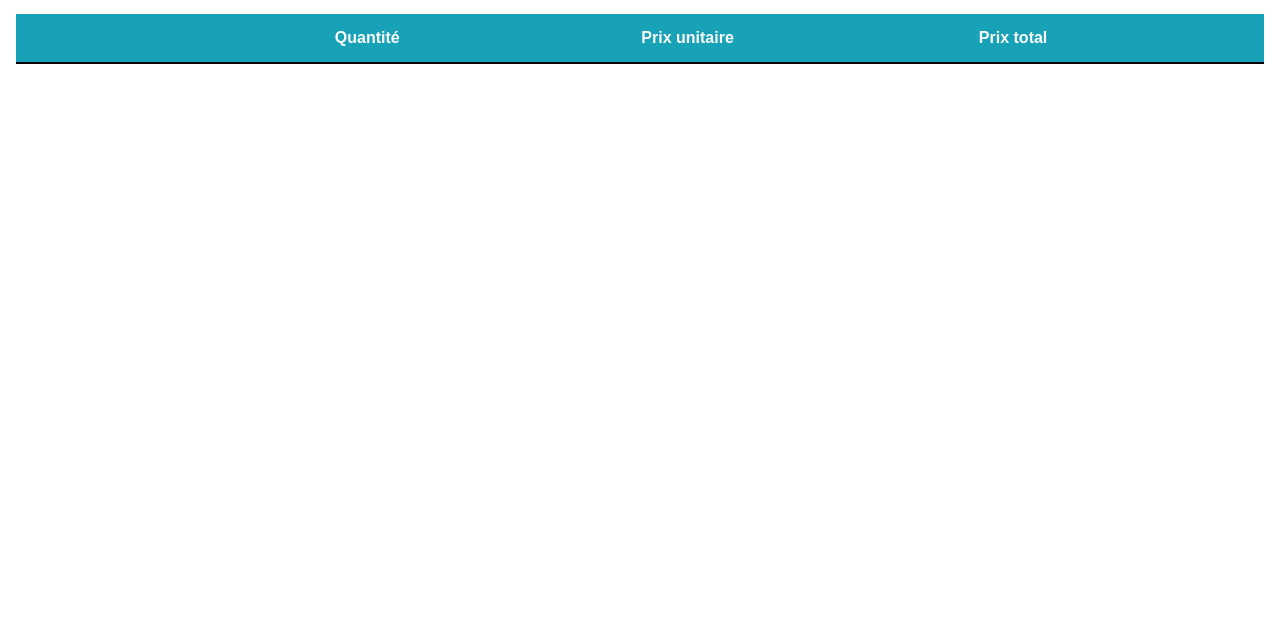
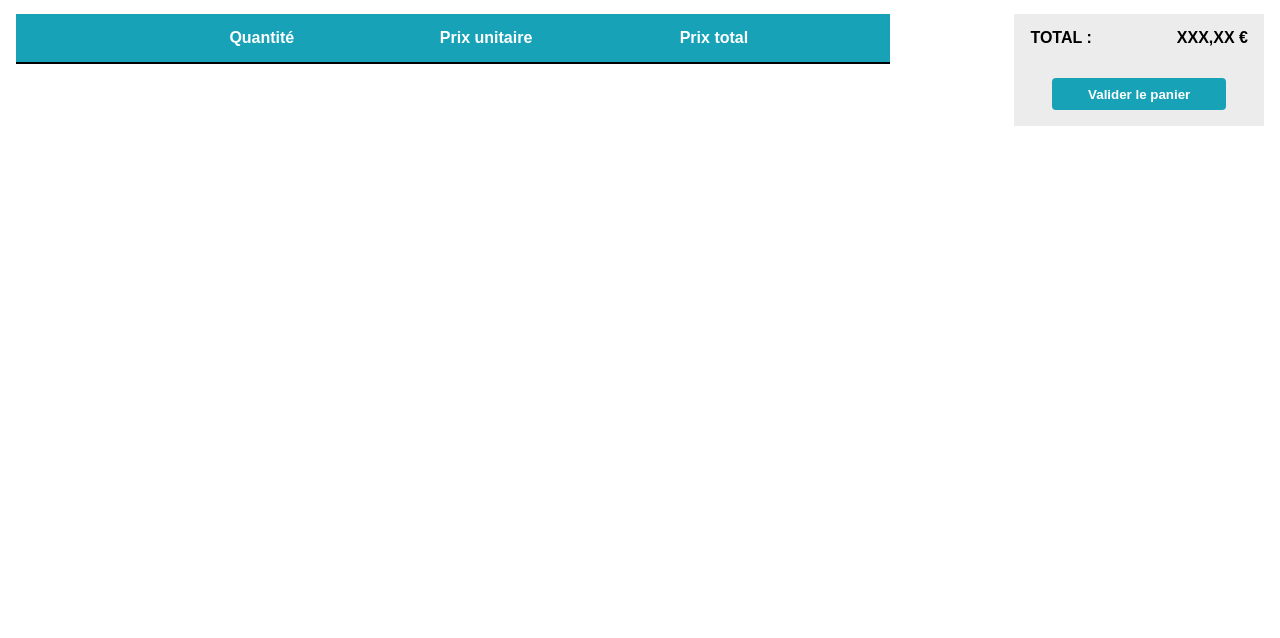
Before and after one commit to Liza-T-XLS/react-test-catalogue-panier, a React app: page /cart in a window 1280 px wide. Shown: the part 162-800 px from the top of the page. Built offline with nearby package versions, Linux system fonts and the light colour scheme.

Commit message:
Component: CartTotal

```diff
--- /dev/null
+++ b/src/components/Cart/CartTotal/cartTotal.scss
@@ -0,0 +1,25 @@
+.cartTotal {
+  position: absolute;
+  top: 0;
+  right: 0;
+  background-color: #ECECEC;
+  width: 20%;
+  height: 7rem;
+  padding: 1rem;
+  display: flex;
+  flex-direction: column;
+  justify-content: space-between;
+  .cartTotalPrice {
+    display: flex;
+    justify-content: space-between;
+    span {
+      display: inline-block;
+      font-weight: bold;
+    }
+  }
+  button {
+    width: 80%;
+    display: inline-block;
+    align-self: center;
+  }
+}
--- /dev/null
+++ b/src/components/Cart/CartTotal/index.js
@@ -0,0 +1,23 @@
+// == Imports npm
+
+import React from 'react';
+import Button from '../../Button';
+
+// == Imports
+
+import './cartTotal.scss';
+
+// == Component
+
+const CartTotal = () => (
+  <div className="cartTotal">
+    <div className="cartTotalPrice">
+      <span>TOTAL :&nbsp;</span><span>XXX,XX €</span>
+    </div>
+    <Button label="Valider le panier" colorCode="#17A2B8" />
+  </div>
+);
+
+// == Export
+
+export default CartTotal;
--- a/src/components/Cart/cart.scss
+++ b/src/components/Cart/cart.scss
@@ -8,8 +8,12 @@
     font-weight: 800;
     font-size: 2rem;
   }
+  .cartDetails {
+    // display: flex;
+    // justify-content: space-between;
+    position: relative;
     .cartTable {
-    width: 100%;
+      width: 70%;
       td {
         vertical-align: middle;
         text-align: center;
@@ -17,7 +21,7 @@
       }
       .cartTableHeader {
         background-color: #17A2B8;
-      height: 3rem;
+        max-height: 3rem;
         color: white;
         font-weight: bold;
         margin-bottom: 1rem;
@@ -38,3 +42,4 @@
       }
     }
   }
+}
--- a/src/components/Cart/index.js
+++ b/src/components/Cart/index.js
@@ -9,12 +9,14 @@ import PropTypes from 'prop-types';
 
 import './cart.scss';
 import CartProduct from '../../containers/Cart/CartProduct';
+import CartTotal from './CartTotal';
 
 // == Component
 
 const Cart = ({ cart }) => (
   <div className="cart">
     <h1 className="title">Récapitulatif du panier</h1>
+    <div className="cartDetails">
       <table className="cartTable">
         <tbody>
           <tr className="cartTableHeader">
@@ -30,6 +32,8 @@ const Cart = ({ cart }) => (
           ))}
         </tbody>
       </table>
+      <CartTotal />
+    </div>
   </div>
 );
 
```
Lines whose indentation alone changed are shown as unchanged.
